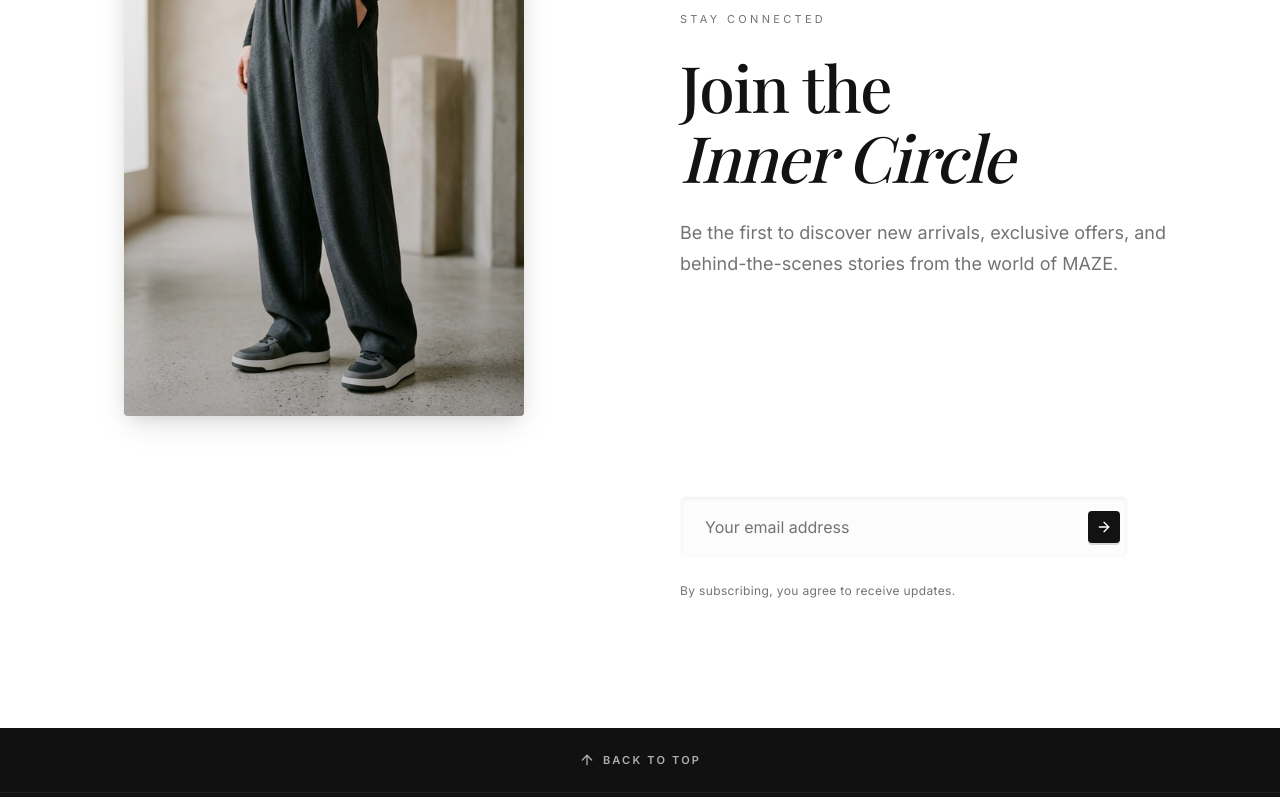
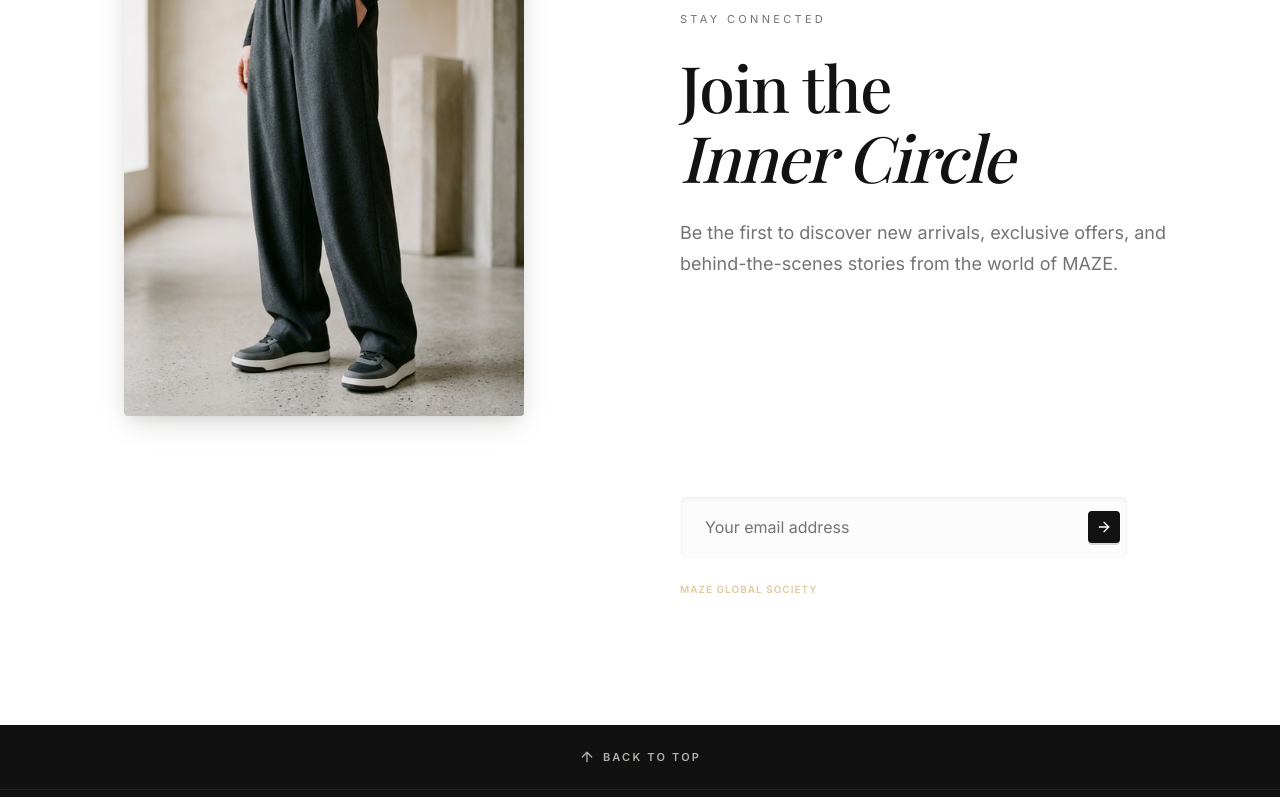
Before and after one commit to webaxishoprizo-svg/Maze, a React (Vite) app: page / in a window 1280 px wide. Shown: the part 3273-4070 px from the top of the page. Built offline with nearby package versions, Linux system fonts and the light colour scheme; no server answers; the HTML template or start-up script is replaced by a standard one; a web font is replaced by a local one.

Commit message:
style: refined newsletter mobile layout with side-by-side vertical alignment

```diff
--- a/src/components/home/Newsletter.tsx
+++ b/src/components/home/Newsletter.tsx
@@ -62,8 +62,8 @@ const Newsletter = () => {
       <div className="container mx-auto px-6 lg:px-12">
         <div className="flex flex-col lg:grid lg:grid-cols-2 gap-10 lg:gap-20 items-center">
 
-          {/* Header/Image Group - Mobile Horizontal, Desktop Column */}
-          <div className="flex flex-row items-center gap-6 lg:contents w-full">
+          {/* Header/Image Group - Mobile Horizontal split, Desktop Column */}
+          <div className="flex flex-row items-start gap-5 sm:gap-8 lg:contents w-full">
             {/* Image Container */}
             <motion.div
               initial={{ opacity: 0, scale: 0.95 }}
@@ -72,51 +72,49 @@ const Newsletter = () => {
               transition={{ duration: 0.8 }}
               className="flex-shrink-0 lg:flex lg:items-center lg:justify-center order-1 lg:order-1"
             >
-              <div className="relative w-[100px] sm:w-[140px] lg:w-full lg:max-w-[400px] aspect-[4/5] card-float rounded-[4px] overflow-hidden shadow-card-3d group">
+              <div className="relative w-[120px] sm:w-[180px] lg:w-full lg:max-w-[400px] aspect-[4/5] card-float rounded-[4px] overflow-hidden shadow-card-3d group">
                 <img
                   src={heroModel}
                   alt="Newsletter"
                   className="w-full h-full object-cover group-hover:scale-105 transition-transform duration-[1.2s] ease-silk"
                   loading="lazy"
                 />
-                <div className="absolute inset-0 bg-gradient-to-t from-black/40 to-transparent opacity-60 pointer-events-none" />
+                <div className="absolute inset-0 bg-gradient-to-t from-black/20 to-transparent opacity-40 pointer-events-none" />
               </div>
             </motion.div>
 
-            {/* Content Text (Part of row on mobile, full width on desktop) */}
+            {/* Content Text - On mobile: Right side, On desktop: Full width block */}
             <motion.div
               initial={{ opacity: 0, x: 20 }}
               whileInView={{ opacity: 1, x: 0 }}
               viewport={{ once: true }}
               transition={{ duration: 0.8, delay: 0.2 }}
-              className="flex-1 lg:flex-none order-2 lg:order-2"
+              className="flex-1 lg:flex-none order-2 lg:order-2 pt-2 lg:pt-0"
             >
               <span className="text-[10px] lg:text-[11px] uppercase tracking-[0.3em] text-muted-foreground block mb-2 lg:mb-6">
                 Stay Connected
               </span>
-              <h2 className="text-2xl lg:text-display font-serif mb-2 lg:mb-6 leading-tight">
+              <h2 className="text-xl sm:text-3xl lg:text-display font-serif mb-3 lg:mb-6 leading-tight">
                 Join the
                 <br />
                 <span className="italic">Inner Circle</span>
               </h2>
-              <p className="hidden md:block text-body-lg text-muted-foreground mb-10 max-w-lg">
+              {/* Description visible on BOTH mobile and desktop now */}
+              <p className="text-[11px] sm:text-sm lg:text-body-lg text-muted-foreground mb-0 lg:mb-10 max-w-lg leading-relaxed">
                 Be the first to discover new arrivals, exclusive offers, and behind-the-scenes
                 stories from the world of MAZE.
               </p>
             </motion.div>
           </div>
 
-          {/* Form Area - Full width on mobile, part of content column on desktop */}
+          {/* Form Area - Pushed below the horizontal group on mobile */}
           <motion.div
             initial={{ opacity: 0, y: 20 }}
             whileInView={{ opacity: 1, y: 0 }}
             viewport={{ once: true }}
             transition={{ duration: 0.8, delay: 0.4 }}
-            className="w-full lg:col-start-2 order-3"
+            className="w-full lg:col-start-2 order-3 mt-4 lg:mt-0"
           >
-            <p className="md:hidden text-body-sm text-muted-foreground mb-6">
-              Be the first to discover new arrivals and exclusive offers.
-            </p>
             <form onSubmit={handleSubmit} className="max-w-md w-full">
               <div className="relative group">
                 <input
@@ -160,8 +158,8 @@ const Newsletter = () => {
               )}
             </form>
 
-            <p className="mt-6 text-caption text-muted-foreground">
-              By subscribing, you agree to receive updates.
+            <p className="mt-6 text-[10px] uppercase font-bold tracking-widest text-[#C6A75E]/60">
+              Maze Global Society
             </p>
           </motion.div>
         </div>
```
